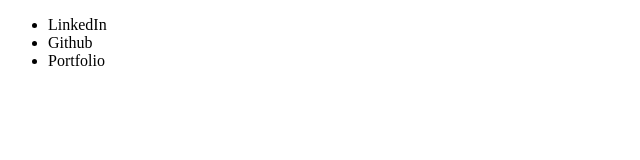
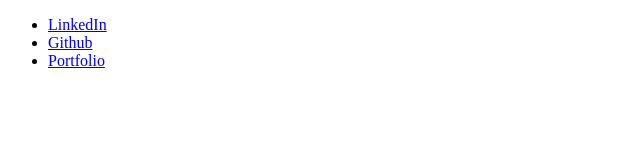
Before and after one commit to acciojob/semantic-navbar-and-audios-hcharshal31, a website: page main.html in a window 1280 px wide. Shown: the whole page, without its empty margins (0-640 px from the left). Drawn offline with Linux system fonts and the light colour scheme.

Commit message:
created a submission

```diff
--- a/main.html
+++ b/main.html
@@ -12,9 +12,9 @@
     </script>
     <nav>
 		<ul>
-			<li><a href="https://www.linkedin.com/in/harshal-chavan-7584481b7/"></a>LinkedIn</li>
-			<li><a href="https://github.com/hcharshal31"></a>Github</li>
-			<li><a href="https://hcharshal31.github.io/MyPortfolio/"></a>Portfolio</li>
+			<li><a href="https://www.linkedin.com/in/harshal-chavan-7584481b7/">LinkedIn</a></li>
+			<li><a href="https://github.com/hcharshal31">Github</a></li>
+			<li><a href="https://hcharshal31.github.io/MyPortfolio/">Portfolio</a></li>
 		</ul>
 	</nav>
 </body>
```
